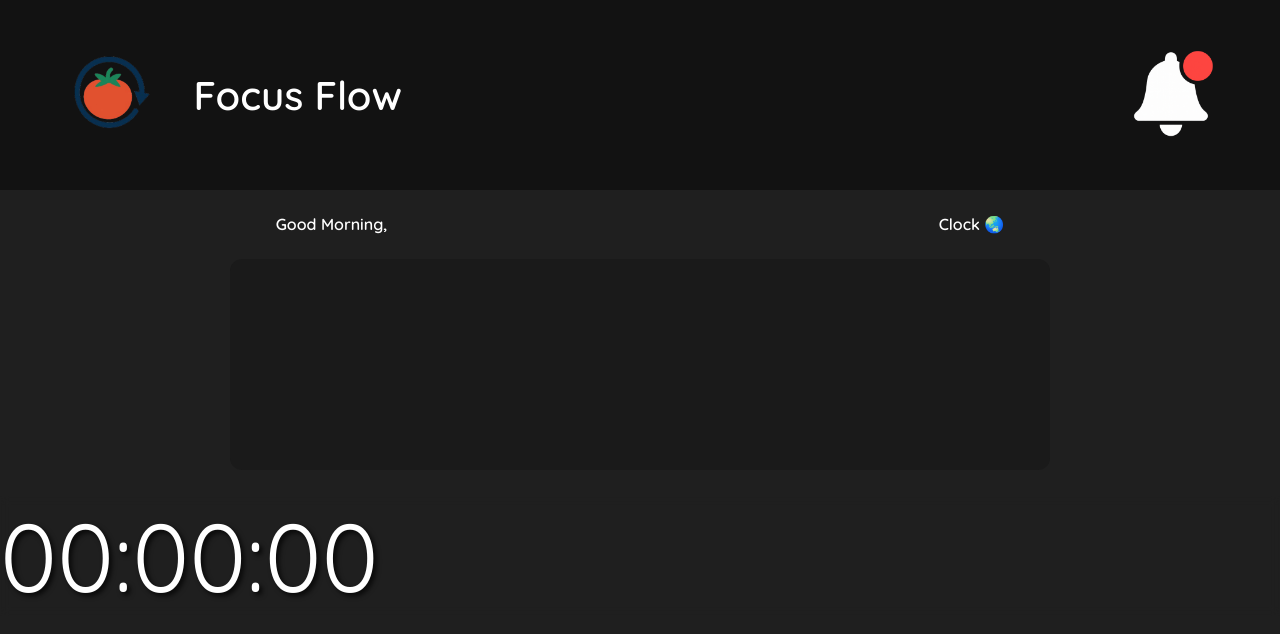
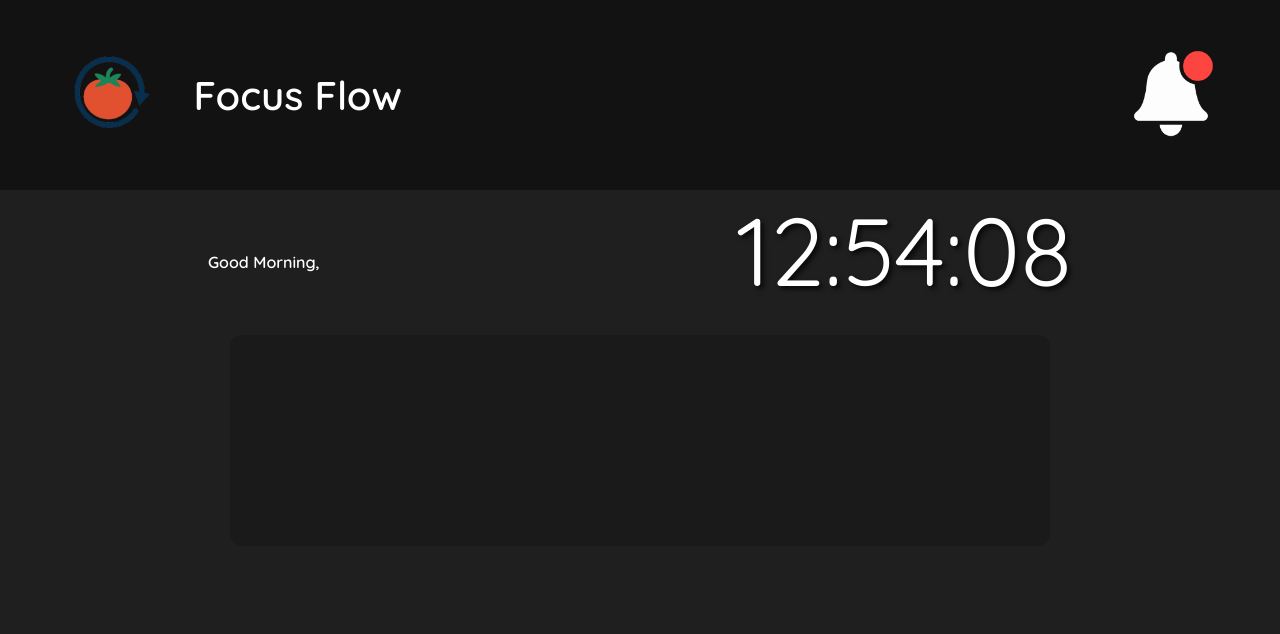
Before and after one commit to r1derPUSH/focus-flow, a React (Vite) app: page / in a window 1280 px wide. Both pictures are taken after a click on the button "Start". Shown: the top 634 px of the page. Built offline with nearby package versions, Linux system fonts and the light colour scheme.

Commit message:
connected nested components

```diff
--- a/src/DigitalClock.jsx
+++ b/src/DigitalClock.jsx
@@ -27,10 +27,8 @@ function DigitalClock() {
 
   return (
     <>
-      <div className="clock-container">
-        <div className="clock">
-          <span>00:00:00</span>
-        </div>
+      <div className="clock">
+        <span>{formatTime()}</span>
       </div>
     </>
   );
--- a/src/Greeting.jsx
+++ b/src/Greeting.jsx
@@ -1,18 +1,23 @@
-import React, { useEffect, useState } from 'react'
+import React, { useEffect, useState } from "react";
+import DigitalClock from "./DigitalClock";
 
-const Greeting = ({name, surname}) => {
-    const [timeOfDay, setTimeOfDay] = useState("Morning");
+const Greeting = ({ name, surname }) => {
+  const [timeOfDay, setTimeOfDay] = useState("Morning");
 
-    useEffect(() => {
-        document.body.style.backgroundColor = '#1f1f1f';
-    }, [])
+  useEffect(() => {
+    document.body.style.backgroundColor = "#1f1f1f";
+  }, []);
 
   return (
-    <div className='greeting-div'>
-        <span className='greeting-text'>Good {timeOfDay}, {name}</span>
-        <span className='greeting-clock'>Clock 🌏</span>
+    <div className="greeting-div">
+      <span className="greeting-text">
+        Good {timeOfDay}, {name}
+      </span>
+      <span>
+        <DigitalClock />
+      </span>
     </div>
-  )
-}
+  );
+};
 
 export default Greeting;
--- a/src/Header.jsx
+++ b/src/Header.jsx
@@ -1,13 +1,11 @@
-import logo from './assets/logo.png';
-import notification from './assets/notification.png';
-import Greeting from './Greeting';
+import logo from "./assets/logo.png";
+import notification from "./assets/notification.png";
+import Greeting from "./Greeting";
 
-function Header( { name, surname } ) {
-
-
+function Header({ name, surname }) {
   return (
     <>
-    <header className='header-tag'>
+      <header className="header-tag">
         <div>
           <div className="flex-header">
             <div className="flex-logo">
@@ -20,7 +18,6 @@ function Header( { name, surname } ) {
           </div>
         </div>
       </header>
-    <Greeting name={name} surname={surname}/>
     </>
   );
 }
--- a/src/MainContent.jsx
+++ b/src/MainContent.jsx
@@ -2,13 +2,14 @@ import React from "react";
 import Header from "./Header";
 import ProgressBar from "./ProgressBar";
 import DigitalClock from "./DigitalClock";
+import Greeting from "./Greeting";
+import MainSection from "./MainSection";
 
 const MainContent = ({ name, surname }) => {
   return (
     <section className="body-section">
       <Header name={name} surname={surname} />
-      <ProgressBar />
-      <DigitalClock />
+      <MainSection name={name} surname={surname} />
     </section>
   );
 };
--- /dev/null
+++ b/src/MainSection.jsx
@@ -0,0 +1,13 @@
+import Greeting from "./Greeting";
+import ProgressBar from "./ProgressBar";
+
+function MainSection({ name, surname }) {
+  return (
+    <>
+      <Greeting name={name} surname={surname} />
+      <ProgressBar />
+    </>
+  );
+}
+
+export default MainSection;
```
Lines whose indentation alone changed are shown as unchanged.
